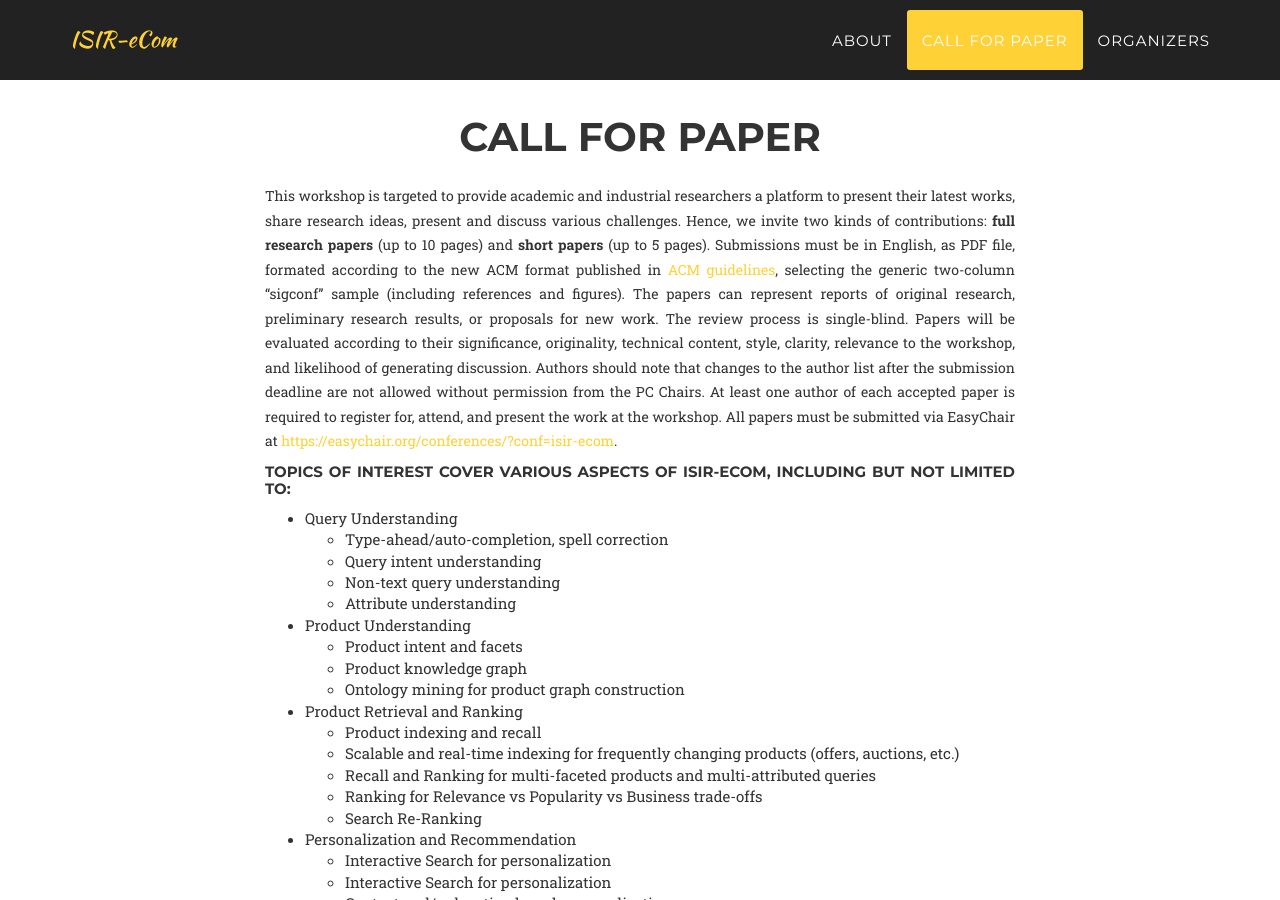
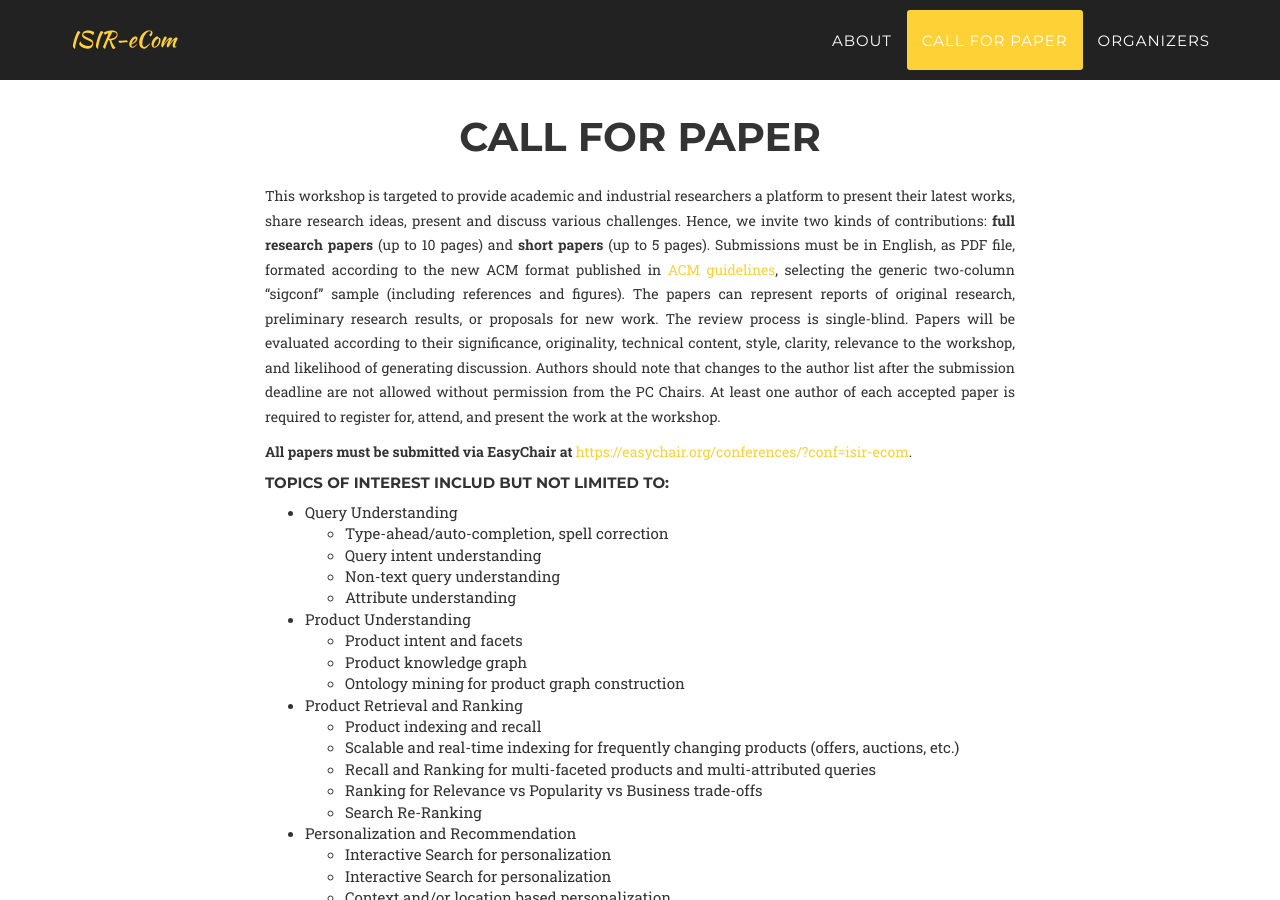
Before and after one commit to ISIR-eCom/ISIR-eCom.github.io, a Jekyll site: the page built from index.html, in a window 1280 px wide and 900 px high, scrolled down 1957 px. Built offline with Jekyll 4.4.1, drawn with Linux system fonts in a browser that asks for light colours; some web fonts are replaced.

Commit message:
small changes

```diff
--- a/_includes/call.html
+++ b/_includes/call.html
@@ -7,12 +7,15 @@
 	                    <div class="row">
 	                        <div class="col-lg-8 col-lg-offset-2 text-justify">
 	                            <p class="large text-muted">
-	                            	<p> This workshop is targeted to provide academic and industrial researchers a platform to present their latest works, share research ideas, present and discuss various challenges. Hence, we invite two kinds of contributions: <b>full research papers</b> (up to 10 pages) and <b>short papers</b> (up to 5 pages). Submissions must be in English, as PDF file, formated according to the new ACM format published in <a href="https://www.acm.org/publications/proceedings-template">ACM guidelines</a>, selecting the generic two-column  “sigconf” sample (including references and figures). The papers can represent reports of original research, preliminary research results, or proposals for new work. The review process is single-blind.  Papers will be evaluated according to their significance, originality, technical content, style, clarity, relevance to the workshop, and likelihood of generating discussion. Authors should note that changes to the author list after the submission deadline are not allowed without permission from the PC Chairs.  At least one author of each accepted paper is required to register for, attend, and present the work at the workshop. All papers must be submitted via EasyChair at <a href="https://easychair.org/conferences/?conf=isir-ecom" target="\_blank">https://easychair.org/conferences/?conf=isir-ecom</a>.</p>
+	                            	<p> This workshop is targeted to provide academic and industrial researchers a platform to present their latest works, share research ideas, present and discuss various challenges. Hence, we invite two kinds of contributions: <b>full research papers</b> (up to 10 pages) and <b>short papers</b> (up to 5 pages). Submissions must be in English, as PDF file, formated according to the new ACM format published in <a href="https://www.acm.org/publications/proceedings-template">ACM guidelines</a>, selecting the generic two-column  “sigconf” sample (including references and figures). The papers can represent reports of original research, preliminary research results, or proposals for new work. The review process is single-blind.  Papers will be evaluated according to their significance, originality, technical content, style, clarity, relevance to the workshop, and likelihood of generating discussion. Authors should note that changes to the author list after the submission deadline are not allowed without permission from the PC Chairs.  At least one author of each accepted paper is required to register for, attend, and present the work at the workshop. </p>
+	                            	<p>
+	                            	<b>All papers must be submitted via EasyChair at </b> <a href="https://easychair.org/conferences/?conf=isir-ecom" target="\_blank">https://easychair.org/conferences/?conf=isir-ecom</a>.
+	                            	</p>
 
 <!-- <p>Papers presented at the workshop will be required to be uploaded to arXiv.org but will be considered non-archival, and may be submitted elsewhere (modified or not), although the workshop site will maintain a link to the arXiv versions. This makes the workshop a forum for the presentation and discussion of current work, without preventing the work from being published elsewhere.</p>
  -->
 
-								    <h5>Topics of interest cover various aspects of ISIR-eCom, including but not limited to:</h5>
+								    <h5>Topics of interest includ but not limited to:</h5>
 								    <ul>
 							  			<li>Query Understanding</li>
 										<ul>
```
